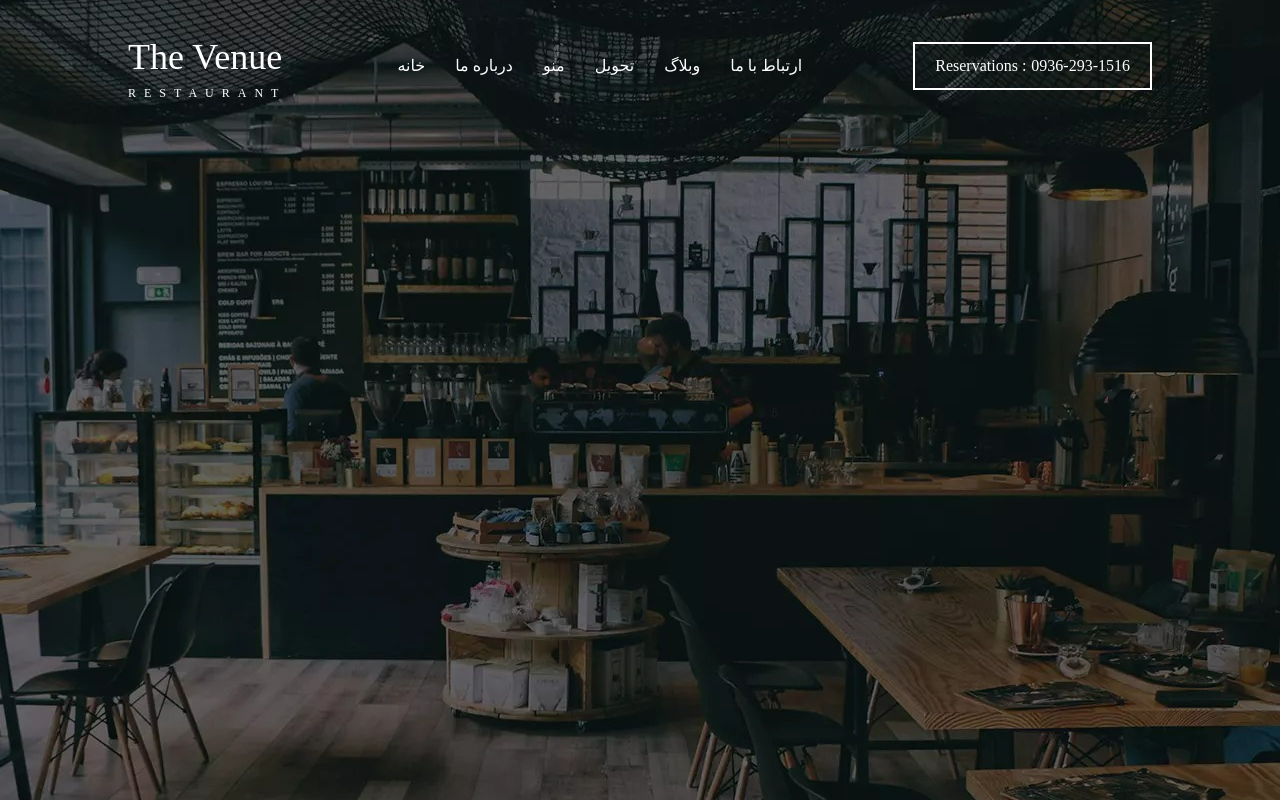
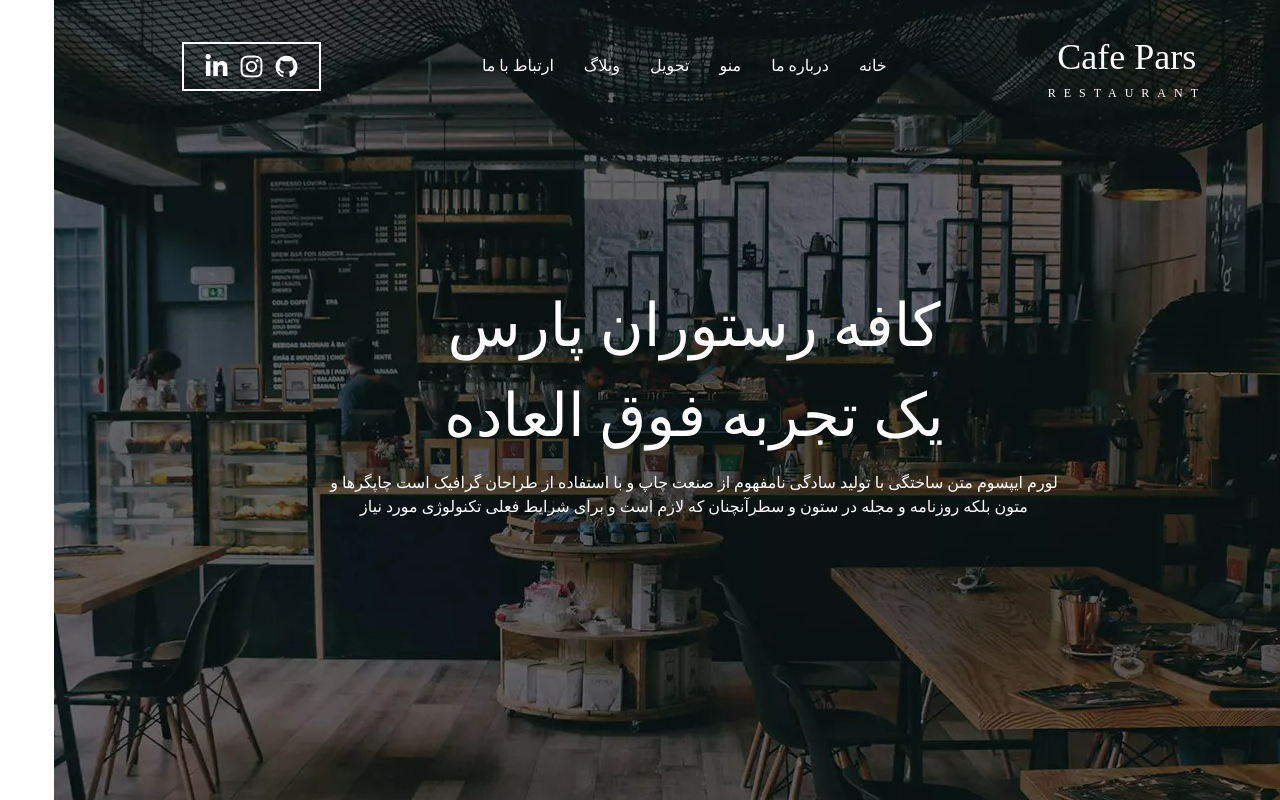
Before and after one commit to amirhpy/Restaurant-Landing, a React (Create React App) app: page / in a window 1280 px wide. Built offline with nearby package versions, Linux system fonts and the light colour scheme.

Commit message:
endtrie component (home, header)

```diff
--- a/src/App.js
+++ b/src/App.js
@@ -2,10 +2,12 @@ import React from 'react';
 
 // component
 import Home from './components/Home/Home';
+import HeaderContent from './components/HeaderContent/HeaderContent';
 
 const App = () => {
     return (
         <div className=''>
+            <HeaderContent />
             <Home />
         </div>
     );
--- a/src/components/HeaderContent/HeaderContent.js
+++ b/src/components/HeaderContent/HeaderContent.js
@@ -2,7 +2,9 @@ import React, { useState } from 'react';
 
 // icon
 import { FiMenu } from 'react-icons/fi'
-import { GrFormClose } from 'react-icons/gr'
+import { MdClose } from 'react-icons/md'
+import { AiFillGithub } from 'react-icons/ai'
+import { FaInstagram, FaLinkedinIn } from 'react-icons/fa'
 
 const HeaderContent = () => {
     const [isScroll, setIsScroll] = useState(false)
@@ -20,30 +22,37 @@ const HeaderContent = () => {
         }
     }
     return (
-        <div className={`w-full flex justify-center sticky top-0 ${isScroll ? 'py-[10px]' : 'py-[30px]'}`}>
+        <div className={`w-full flex justify-center fixed top-0 ${isScroll ? 'py-[10px]' : 'py-[30px]'}`}>
             <div className='text-white-0 flex justify-between items-center w-11/12 xl:w-4/5'>
-                <div className=''>
-                    <h2 className='text-[36px]'>The Venue</h2>
+                <div className='flex flex-col items-center'>
+                    <h2 className='text-[36px]'>Cafe Pars</h2>
                     <p className='text-[12px] tracking-[8px] uppercase'>restaurant</p>
                 </div>
 
-                <ul className={`w-full justify-center flex flex-col absolute inset-x-0 inset-y-0 bg-cream-0 bg-opacity-75 h-screen font-Vazir-bold z-10 items-center transition-all ease-in-out duration-500 lg:static lg:bg-transparent-0 lg:w-auto lg:h-auto lg:z-auto lg:flex-row ${openMenu ? 'top-0' : 'top-[-800px]'}`}>
-                    <li className='lg:hover:text-cream-0 opacity-100 transition duration-300 pb-[15px] lg:pb-0 lg:pr-[30px]'>خانه</li>
-                    <li className='lg:hover:text-cream-0 opacity-100 transition duration-300 pb-[15px] lg:pb-0 lg:pr-[30px]'>درباره ما</li>
-                    <li className='lg:hover:text-cream-0 opacity-100 transition duration-300 pb-[15px] lg:pb-0 lg:pr-[30px]'>منو</li>
-                    <li className='lg:hover:text-cream-0 opacity-100 transition duration-300 pb-[15px] lg:pb-0 lg:pr-[30px]'>تحویل</li>
-                    <li className='lg:hover:text-cream-0 opacity-100 transition duration-300 pb-[15px] lg:pb-0 lg:pr-[30px]'>وبلاگ</li>
-                    <li className='lg:hover:text-cream-0 opacity-100 transition duration-300'>ارتباط با ما</li>
+                <ul className={`w-full justify-center flex flex-col absolute inset-x-0 inset-y-0 bg-cream-0 bg-opacity-95 h-screen font-Vazir-bold z-10 items-center transition-all ease-in-out duration-500 lg:static lg:bg-transparent-0 lg:w-auto lg:h-auto lg:z-auto lg:flex-row ${openMenu ? 'top-0' : 'top-[-800px]'}`}>
+                    <li className='lg:hover:text-cream-0 opacity-100 transition duration-300 cursor-pointer mb-[15px] lg:mb-0'>خانه</li>
+                    <li className='lg:hover:text-cream-0 opacity-100 transition duration-300 cursor-pointer mb-[15px] lg:mb-0 lg:mr-[30px]'>درباره ما</li>
+                    <li className='lg:hover:text-cream-0 opacity-100 transition duration-300 cursor-pointer mb-[15px] lg:mb-0 lg:mr-[30px]'>منو</li>
+                    <li className='lg:hover:text-cream-0 opacity-100 transition duration-300 cursor-pointer mb-[15px] lg:mb-0 lg:mr-[30px]'>تحویل</li>
+                    <li className='lg:hover:text-cream-0 opacity-100 transition duration-300 cursor-pointer mb-[15px] lg:mb-0 lg:mr-[30px]'>وبلاگ</li>
+                    <li className='lg:hover:text-cream-0 opacity-100 transition duration-300 cursor-pointer lg:mr-[30px]'>ارتباط با ما</li>
                 </ul>
 
-                <div className='hidden border-2 border-white-0 py-[10px] px-[20px] font-Vazir-medium lg:flex items-center'>
-                    <p>Reservations :</p>
-                    <p className='pl-[5px]'>0936-293-1516</p>
+                <div className='text-[25px] hidden border-2 border-white-0 py-[10px] px-[20px] font-Vazir-medium lg:flex items-center'>
+                    <a href='https://github.com/amirhpy'>
+                        <AiFillGithub />
+                    </a>
+                    <a href='https://www.instagram.com/amir_hp___/' className='mx-[10px]'>
+                        <FaInstagram />
+                    </a>
+                    <a href='https://www.linkedin.com/in/amirhosseinpour/'>
+                        <FaLinkedinIn />
+                    </a>
                 </div>
 
-                <div className='lg:hidden cursor-pointer z-10' onClick={() => setOpenMenu(!openMenu)}>
+                <div className='lg:hidden cursor-pointer z-10 text-[30px]' onClick={() => setOpenMenu(!openMenu)}>
                     {
-                        openMenu ? <GrFormClose /> : <FiMenu />
+                        openMenu ? <MdClose /> : <FiMenu />
                     }
                 </div>
             </div>
--- a/src/components/Home/Home.js
+++ b/src/components/Home/Home.js
@@ -1,12 +1,15 @@
 import React from 'react';
-
-// component
-import HeaderContent from '../HeaderContent/HeaderContent';
 
 const Home = () => {
     return (
         <div className="bg-[url('./assets/img/home.jpg')] w-full h-screen bg-center">
-            <HeaderContent />
+            <div className='w-11/12 md:w-8/12 xl:w-7/12 translate-x-[-50%] translate-y-[-50%] absolute left-[50%] top-[50%]'>
+                <div className='flex flex-col items-center font-Vazir-regular text-white-0'>
+                    <h1 className='text-[30px] sm:text-[60px] font-Nastaliq'>کافه رستوران پارس</h1>
+                    <p className='text-[35px] sm:text-[60px]'>یک تجربه فوق العاده</p>
+                    <p className='text-[14px] sm:text-[16px] mt-[10px] text-center'>لورم ایپسوم متن ساختگی با تولید سادگی نامفهوم از صنعت چاپ و با استفاده از طراحان گرافیک است چاپگرها و متون بلکه روزنامه و مجله در ستون و سطرآنچنان که لازم است و برای شرایط فعلی تکنولوژی مورد نیاز</p>
+                </div>
+            </div>
         </div>
     );
 };
--- a/src/index.css
+++ b/src/index.css
@@ -7,4 +7,8 @@
     html {
         font-family: 'PT-regular';
     }
+
+    body {
+        direction: rtl;
+    }
 }
--- a/src/style/font.css
+++ b/src/style/font.css
@@ -22,3 +22,8 @@
     font-family: 'Vazir-medium';
     src: url('../assets/fonts/Vazir-Medium.ttf');
 }
+
+@font-face {
+    font-family: 'Nastaliq';
+    src: url('../assets/fonts/nastaliq.ttf');
+}
--- a/tailwind.config.js
+++ b/tailwind.config.js
@@ -19,6 +19,7 @@ module.exports = {
         'Vazir-bold': ['Vazir-bold'],
         'Vazir-regular': ['Vazir-regular'],
         'Vazir-medium': ['Vazir-medium'],
+        'Nastaliq': ['Nastaliq'],
       }
     },
   },
```
Also changed, not shown: src/assets/fonts/nastaliq.ttf (added).
